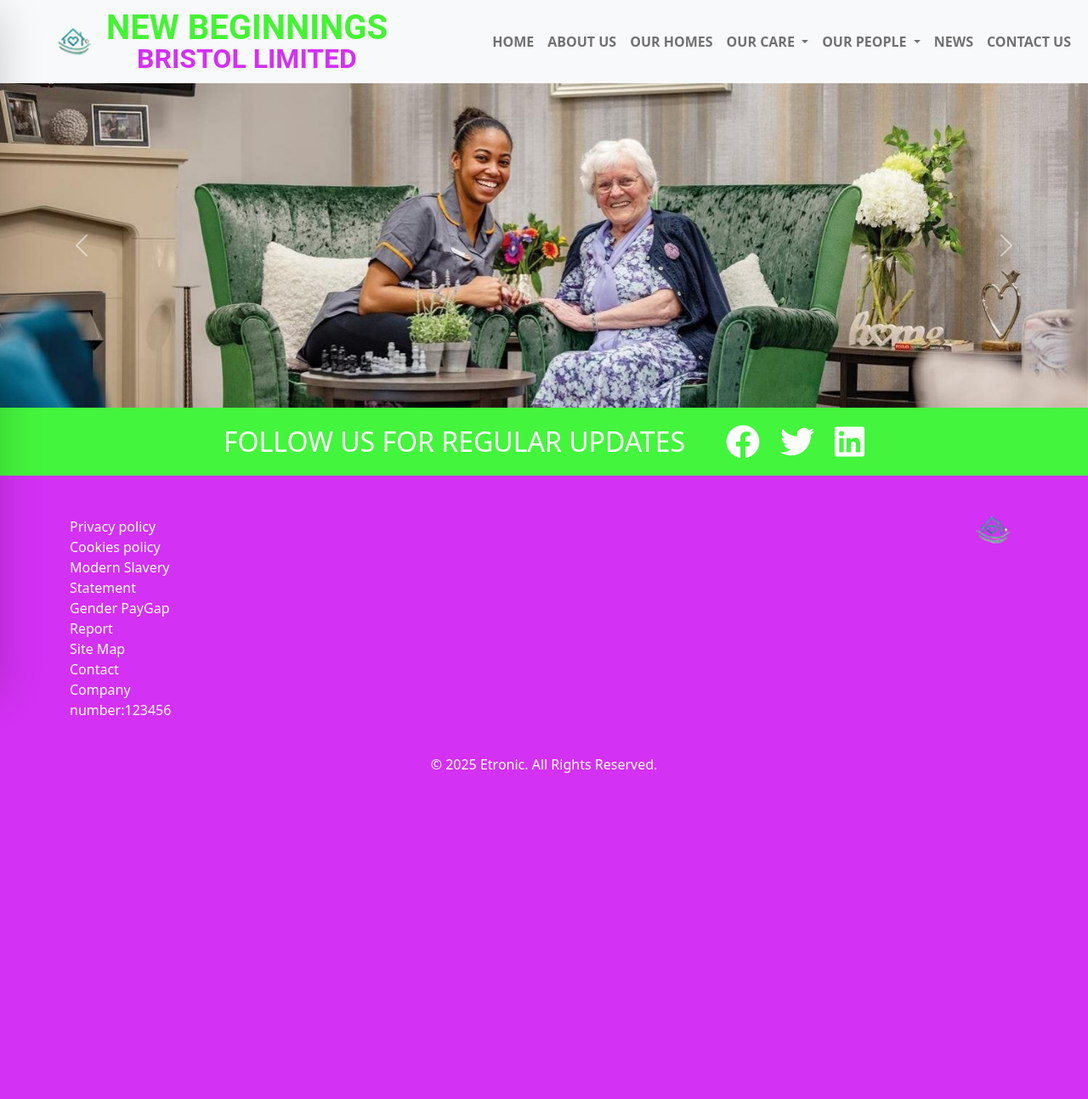
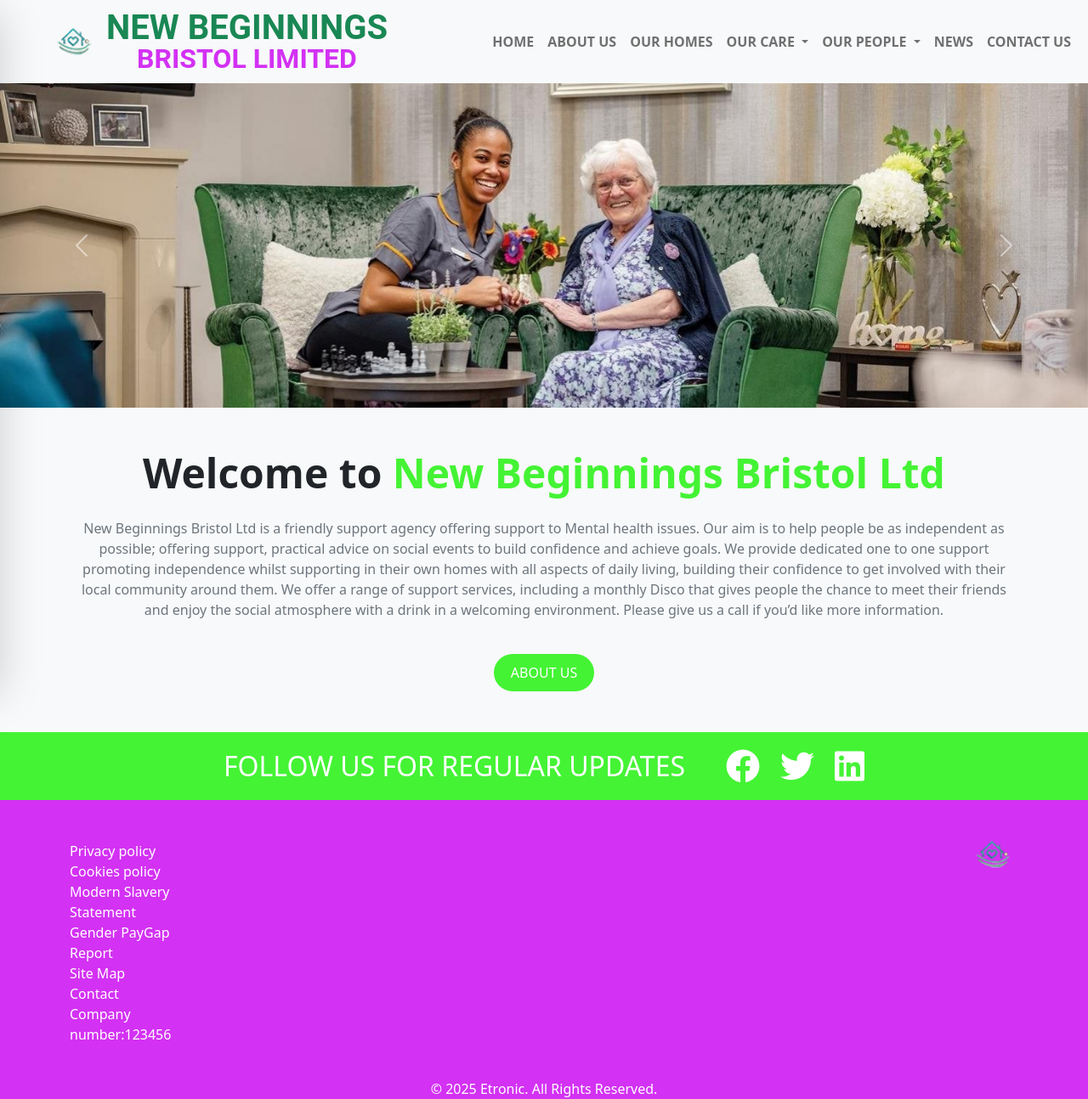
Before and after one commit to amilashanaka/carehome, a PHP site: page / in a window 1280 px wide. Shown: the whole page at 85% size. Before the commit the page ends 910 px from the top, so only its background shows below. Run offline with PHP 8.4, Linux system fonts and the light colour scheme.

Commit message:
adding content

```diff
--- a/assets/Pages/home.html
+++ b/assets/Pages/home.html
@@ -1,3 +1,4 @@
+<div>
 <div id="carouselExampleControls" class="carousel slide" data-bs-ride="carousel">
   <div class="carousel-inner">
     <div class="carousel-item active"data-bs-interval="5000">
@@ -19,3 +20,16 @@
     <span class="visually-hidden">Next</span>
   </button>
 </div>
+
+<div class="container text-center py-5">
+  <h1 class="custom-title">
+    Welcome to <span class="custom-highlight">New Beginnings Bristol Ltd</span>
+  </h1>
+  <p class="text-muted mt-4">
+    New Beginnings Bristol Ltd is a friendly support agency offering support to Mental health issues. Our aim is to help people be as independent as possible; offering support, practical advice on social events to build confidence and achieve goals. We provide dedicated one to one support promoting independence whilst supporting in their own homes with all aspects of daily living, building their confidence to get involved with their local community around them.
+
+    We offer a range of support services, including a monthly Disco that gives people the chance to meet their friends and enjoy the social atmosphere with a drink in a welcoming environment. Please give us a call if you’d like more information.
+  </p>
+  <button class="custom-btn mt-4">ABOUT US</button>
+</div>
+</div>
--- a/assets/css/custom.css
+++ b/assets/css/custom.css
@@ -1,6 +1,6 @@
 :root {
-  --main-color: #e3f2fd;
-  --main-color-select: #a2d1f5;
+  --main-color1:  rgb(68, 243, 52);
+  --main-color2:  #d331f3;
   --social-media-strip:rgb(17, 146, 238)
 }
 .mobile-nav {
@@ -19,13 +19,13 @@
   display: block;
 }
 .font-color-change:hover {
-  color: #d331f3 !important;
+  color: var(--main-color2) !important;
 }
 .site-main-name-font{
-  color: rgb(68, 243, 52);
+  color:var(--main-color);
 }
 .site-sub-name-font{
-  color: #d331f3;
+  color:var(--main-color2);
 }
 .sub-menu{
   background-color: #efcaf7;
@@ -37,8 +37,26 @@
   font-family: "Roboto", sans-serif;
 }
 .media-strip-color{
-  background-color: rgb(68, 245, 61)
+  background-color: var(--main-color1);
 }
 .f-bottom{
-  background-color:  #d331f3;
+  background-color: var(--main-color2);
 }
+
+.custom-title {
+  font-size: 3rem;
+  font-weight: bold;
+}
+.custom-highlight {
+  color:var(--main-color1);
+}
+.custom-btn {
+  background-color:var(--main-color1);
+  border: none;
+  color: white;
+  border-radius: 30px; /* Rounded edges */
+  padding: 10px 20px;
+}
+.custom-btn:hover {
+  background-color:var(--main-color1);
+}
```
